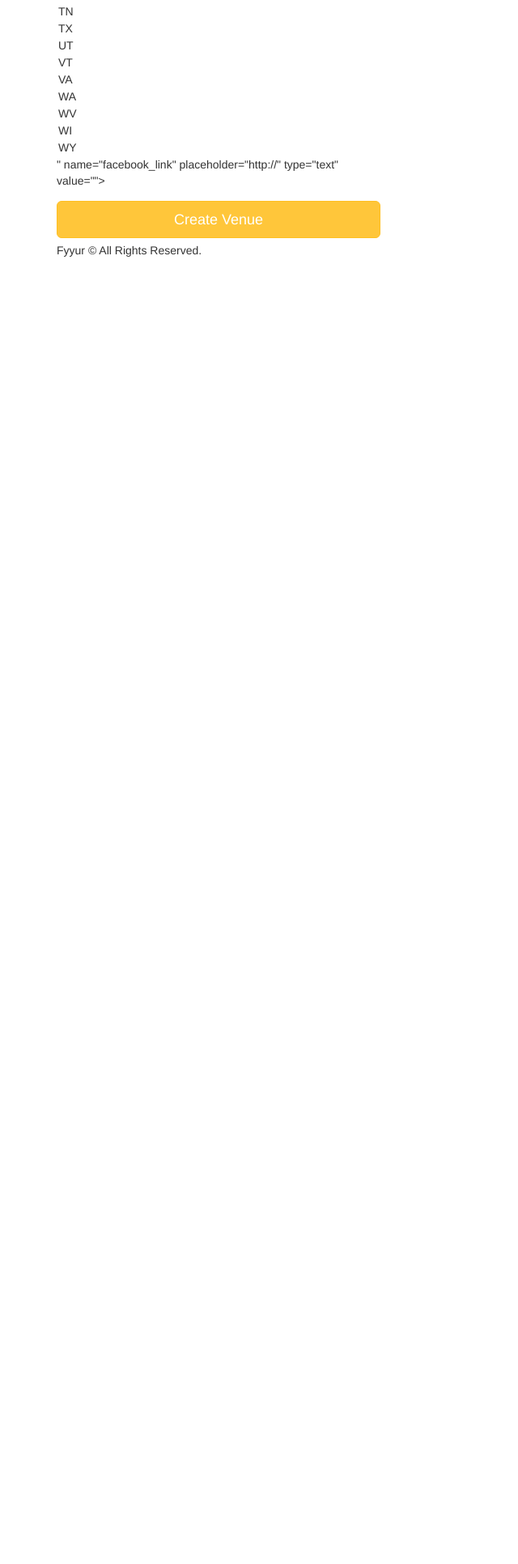
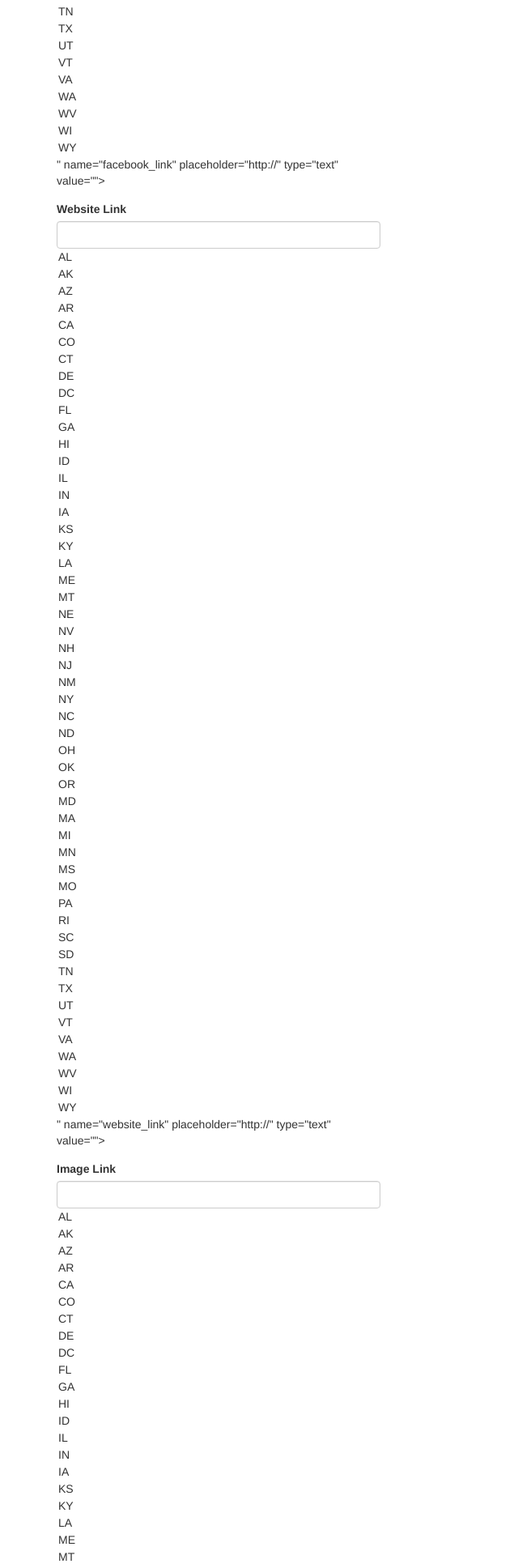
Before and after one commit to DomPolizzi/Fyyur, a Flask app: page /venues/create in a window 1280 px wide. Shown: the part 1882-3813 px from the top of the page at 81% size, without its empty margins (0-640 px from the left). Before the commit the page ends 2199 px from the top, so only its background shows below. Run offline with Flask 2, Linux system fonts and the light colour scheme; some libraries are stand-ins or nearby versions.

Commit message:
modified Venue Form and Table

```diff
--- a/app.py
+++ b/app.py
@@ -13,8 +13,9 @@
 from flask_wtf import Form
 from flask_migrate import Migrate
 from forms import ShowForm, VenueForm, ArtistForm
-from models import Venue, Artist, Show
+# from models import Venue, Artist, Show
 import sys
+from sqlalchemy.dialects.postgresql import ARRAY
 #----------------------------------------------------------------------------#
 # App Config.
 #----------------------------------------------------------------------------#
@@ -26,6 +27,55 @@
 migrate = Migrate(app, db)
 
 # TODO: connect to a local postgresql database
+
+#----------------------------------------------------------------------------#
+# Models.
+#----------------------------------------------------------------------------#
+
+class Venue(db.Model):
+    __tablename__ = 'Venue'
+
+    id = db.Column(db.Integer, primary_key=True)
+    name = db.Column(db.String)
+    city = db.Column(db.String(120))
+    genres = db.Column(db.String())
+    state = db.Column(db.String(120))
+    address = db.Column(db.String(120))
+    phone = db.Column(db.String(120))
+    image_link = db.Column(db.String(500))
+    website_link = db.Column(db.String())
+    facebook_link = db.Column(db.String(120))
+    seeking_Artist = db.Column(db.Boolean, default=False)
+
+    # TODO: implement any missing fields, as a database migration using Flask-Migrate
+
+
+class Artist(db.Model):
+    __tablename__ = 'Artist'
+
+    id = db.Column(db.Integer, primary_key=True)
+    name = db.Column(db.String)
+    city = db.Column(db.String(120))
+    state = db.Column(db.String(120))
+    phone = db.Column(db.String(120))
+    genres = db.Column(db.String())
+    image_link = db.Column(db.String(500))
+    facebook_link = db.Column(db.String(120))
+    website_link = db.Column(db.String())
+    seeking_venue = db.Column(db.Boolean, default=False)
+
+    # TODO: implement any missing fields, as a database migration using Flask-Migrate
+
+
+class Show(db.Model):
+    __tablename__ = 'Show'
+
+    id = db.Column(db.Integer, primary_key=True)
+    show_id = db.Column(db.Integer, primary_key=True)
+    artist_id = db.Column(db.Integer, db.ForeignKey(Artist.id), nullable=False)
+    venue_id = db.Column(db.Integer, db.ForeignKey(Venue.id), nullable=False)
+    show_time = db.Column(db.DateTime())
+
 
 #----------------------------------------------------------------------------#
 # Filters.
--- a/forms.py
+++ b/forms.py
@@ -116,6 +116,12 @@
     facebook_link = StringField(
         'facebook_link', validators=[URL()]
     )
+    website_link = StringField(
+        'website_link', validators=[URL()]
+    )
+    seeking_venue = StringField(
+        'seeking_venue', validators=[DataRequired()]
+    )
 
 class ArtistForm(Form):
     name = StringField(
--- a/models.py
+++ b/models.py
@@ -19,11 +19,12 @@
     id = db.Column(db.Integer, primary_key=True)
     name = db.Column(db.String)
     city = db.Column(db.String(120))
-    genres = db.Column(db.String(120))
+    genres = db.Column(db.String())
     state = db.Column(db.String(120))
     address = db.Column(db.String(120))
     phone = db.Column(db.String(120))
     image_link = db.Column(db.String(500))
+    website_link = db.Column(db.String())
     facebook_link = db.Column(db.String(120))
     seeking_Artist = db.Column(db.Boolean, default=False)
 
--- a/templates/forms/new_venue.html
+++ b/templates/forms/new_venue.html
@@ -36,6 +36,14 @@
           <label for="genres">Facebook Link</label>
           {{ form.facebook_link(class_ = 'form-control', placeholder='http://', id=form.state, autofocus = true) }}
         </div>
+      <div class="form-group">
+          <label for="facebook">Website Link</label>
+          {{ form.website_link(class_ = 'form-control', placeholder='http://', id=form.state, autofocus = true) }}
+        </div>
+        <div class="form-group">
+          <label for="website">Image Link</label>
+          {{ form.image_link(class_ = 'form-control', placeholder='http://', id=form.state, autofocus = true) }}
+        </div>
       <input type="submit" value="Create Venue" class="btn btn-primary btn-lg btn-block">
     </form>
   </div>
```
Also changed, not shown: 2 other files.
